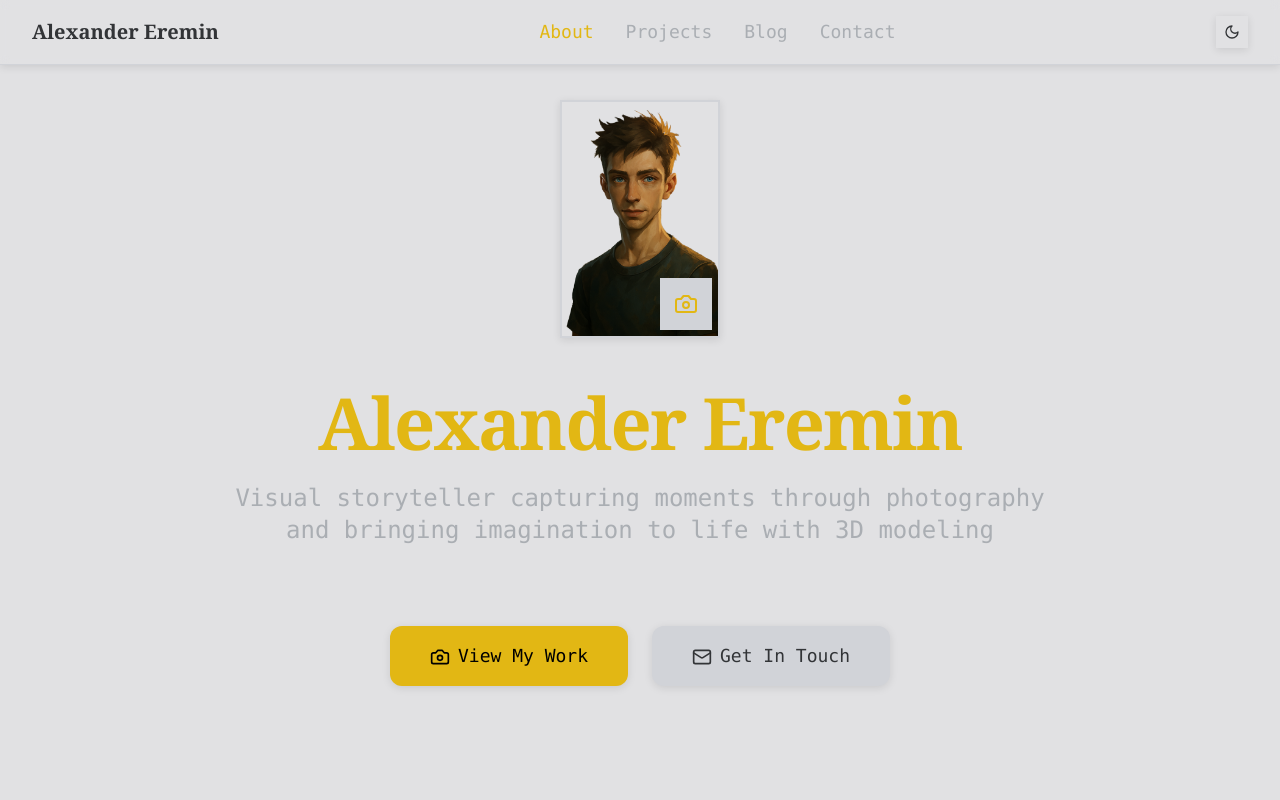
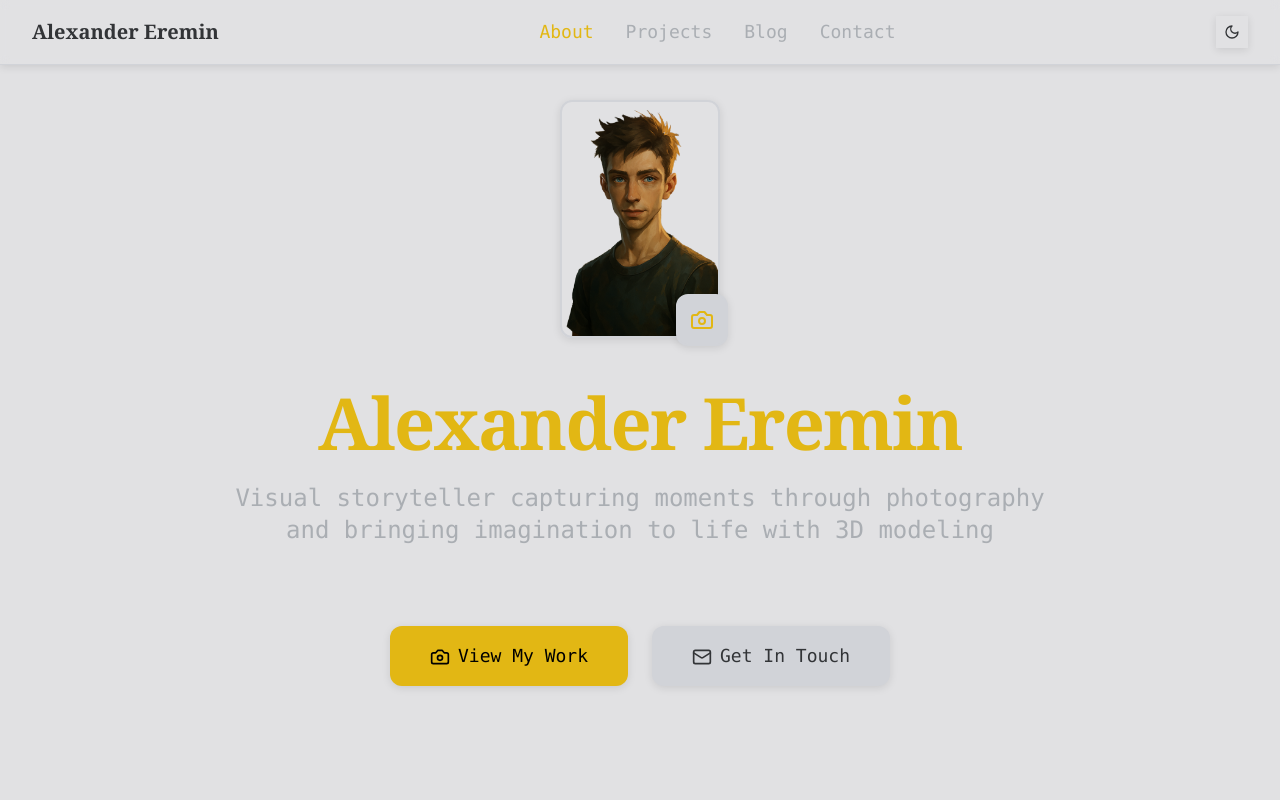
Before and after one commit to lexeremin/lexeremin.com, a Next.js app: page / in a window 1280 px wide. Shown: the top 800 px of the page. Built offline with nearby package versions, Linux system fonts and the light colour scheme.

Commit message:
added changes to profile photo

```diff
--- a/app/page.tsx
+++ b/app/page.tsx
@@ -35,9 +35,9 @@ export default function Portfolio() {
                 alt="Profile"
                 width={160}
                 height={160}
-                className="object-cover rounded-lg border-2 border-serika-sub-alt shadow-soft"
+                className="object-cover rounded-xl border-2 border-serika-sub-alt shadow-soft"
               />
-              <div className="absolute bottom-2 right-2 p-2 sm:p-3 rounded-lg bg-serika-sub-alt border-2 border-serika-sub-alt shadow-soft flex items-center justify-center">
+              <div className="absolute -bottom-2 -right-2 p-2 sm:p-3 rounded-xl bg-serika-sub-alt border-2 border-serika-sub-alt shadow-soft">
                 <Camera className="h-4 w-4 sm:h-6 sm:w-6 text-serika-main" />
               </div>
             </div>
```
